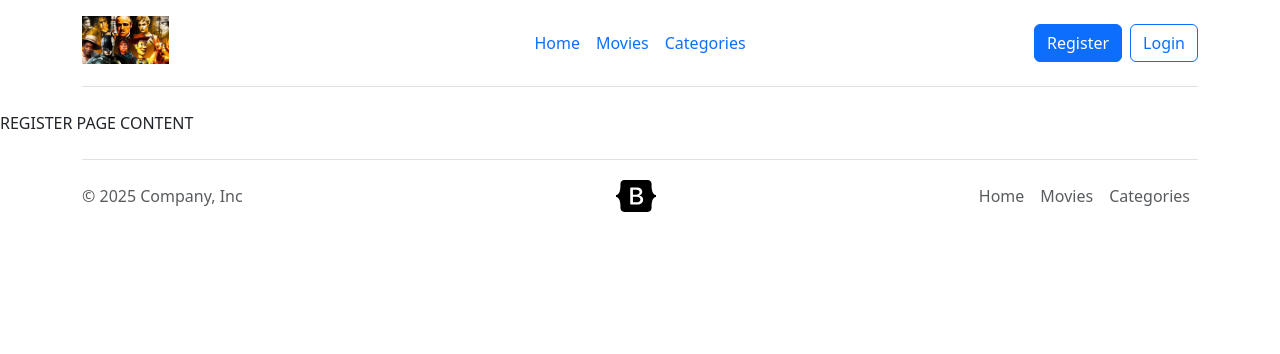
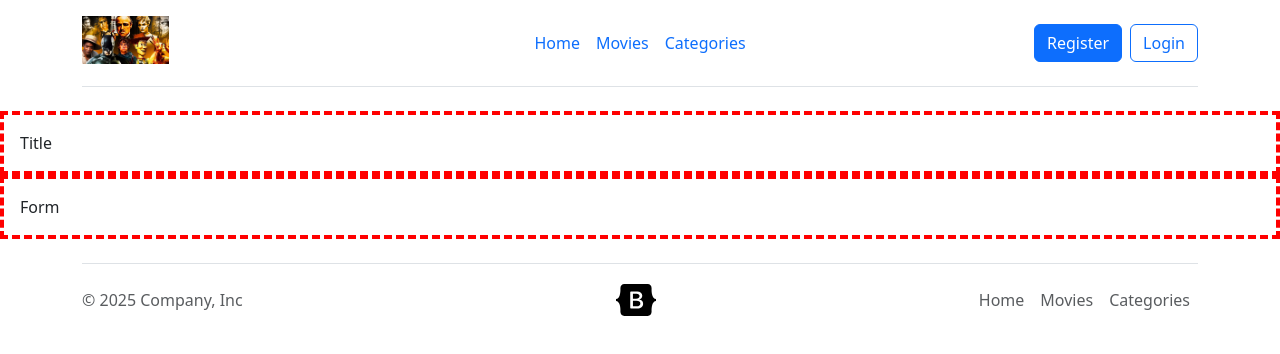
Before and after one commit to front-end-by-rimantas/54-grupe-final, a React (Vite) app in the folder client/: page /register in a window 1280 px wide. Shown: the top 354 px of the page. Built offline with nearby package versions, Linux system fonts and the light colour scheme.

Commit message:
Movie and category inner pages

```diff
--- a/client/src/App.jsx
+++ b/client/src/App.jsx
@@ -5,6 +5,8 @@ import { PageMovies } from './pages/PageMovies';
 import { PageCategories } from './pages/PageCategories';
 import { PageLogin } from './pages/PageLogin';
 import { PageRegister } from './pages/PageRegister';
+import { PageMovieInner } from './pages/PageMovieInner';
+import { PageCategoryInner } from './pages/PageCategoryInner';
 
 export function App() {
   return (
@@ -13,7 +15,9 @@ export function App() {
         <Route Component={PublicLayout}>
           <Route index path='/' element={<PageHome />} />
           <Route path='/movies' element={<PageMovies />} />
+          <Route path='/movies/:movie' element={<PageMovieInner />} />
           <Route path='/categories' element={<PageCategories />} />
+          <Route path='/categories/:category' element={<PageCategoryInner />} />
           <Route path='/register' element={<PageRegister />} />
           <Route path='/login' element={<PageLogin />} />
         </Route>
--- a/client/src/components/categories/AllCategories.jsx
+++ b/client/src/components/categories/AllCategories.jsx
@@ -19,8 +19,12 @@ export function AllCategories() {
     }, []);
 
     return (
-        <div className="container px-4 py-5" id="featured-3">
-            <h2 className="pb-2 border-bottom">All categories</h2>
+        <div className="container">
+            <div class="row">
+                <div class="col-12">
+                    <h1 class="display-1">All categories</h1>
+                </div>
+            </div>
             <CategoriesList data={data} />
         </div>
     );
--- a/client/src/components/categories/CategoryCard.jsx
+++ b/client/src/components/categories/CategoryCard.jsx
@@ -10,7 +10,7 @@ export function CategoryCard({ data }) {
             <h3 className="fs-2 text-body-emphasis">{data.name}</h3>
             <p>Count: {data.count}</p>
             <p>{data.description}</p>
-            <Link to={`/movies-by-category/${data.url_slug}`} className="icon-link">
+            <Link to={`/categories/${data.url_slug}`} className="icon-link">
                 View category
                 <svg className="bi" aria-hidden="true" viewBox="0 0 16 16"> <path fillRule="evenodd" d="M4.646 1.646a.5.5 0 0 1 .708 0l6 6a.5.5 0 0 1 0 .708l-6 6a.5.5 0 0 1-.708-.708L10.293 8 4.646 2.354a.5.5 0 0 1 0-.708z"></path> </svg>
             </Link>
--- /dev/null
+++ b/client/src/components/placeholder/Placeholder.jsx
@@ -0,0 +1,5 @@
+import style from './Placeholder.module.css';
+
+export function Placeholder({ text }) {
+    return <div className={style.placeholder}> {text}</ div>
+}
--- /dev/null
+++ b/client/src/components/placeholder/Placeholder.module.css
@@ -0,0 +1,5 @@
+.placeholder {
+  border: 0.3rem dashed red;
+  padding: 1rem;
+  background-color: #fff;
+}
--- /dev/null
+++ b/client/src/pages/PageCategoryInner.jsx
@@ -0,0 +1,10 @@
+import { Placeholder } from "../components/placeholder/placeholder";
+
+export function PageCategoryInner() {
+    return (
+        <div>
+            <Placeholder text="category name/title" />
+            <Placeholder text="movie card list" />
+        </div>
+    );
+}
--- a/client/src/pages/PageLogin.jsx
+++ b/client/src/pages/PageLogin.jsx
@@ -1,7 +1,10 @@
+import { Placeholder } from "../components/placeholder/placeholder";
+
 export function PageLogin() {
     return (
         <>
-            LOGIN PAGE CONTENT
+            <Placeholder text="Title" />
+            <Placeholder text="Form" />
         </>
     )
 }
--- /dev/null
+++ b/client/src/pages/PageMovieInner.jsx
@@ -0,0 +1,19 @@
+import { Placeholder } from "../components/placeholder/placeholder";
+
+export function PageMovieInner() {
+    const movie = null;
+
+    if (!movie) {
+        return (
+            <div>
+                <Placeholder text="MOVIE NOT FOUND" />
+            </div>
+        );
+    }
+
+    return (
+        <div>
+            <Placeholder text="MOVIE" />
+        </div>
+    );
+}
--- a/client/src/pages/PageMovies.jsx
+++ b/client/src/pages/PageMovies.jsx
@@ -1,6 +1,7 @@
 import { useState } from "react";
 import { MovieList } from "../components/movies/MovieList";
 import { useEffect } from "react";
+import { Placeholder } from "../components/placeholder/placeholder";
 
 export function PageMovies() {
     const [data, setData] = useState([]);
@@ -21,7 +22,8 @@ export function PageMovies() {
 
     return (
         <>
-            {/* FILTER */}
+            <Placeholder text="Page title" />
+            <Placeholder text="Filter" />
             <MovieList data={data} />
         </>
     )
--- a/client/src/pages/PageRegister.jsx
+++ b/client/src/pages/PageRegister.jsx
@@ -1,7 +1,10 @@
+import { Placeholder } from "../components/placeholder/placeholder";
+
 export function PageRegister() {
     return (
         <>
-            REGISTER PAGE CONTENT
+            <Placeholder text="Title" />
+            <Placeholder text="Form" />
         </>
     )
 }
```
